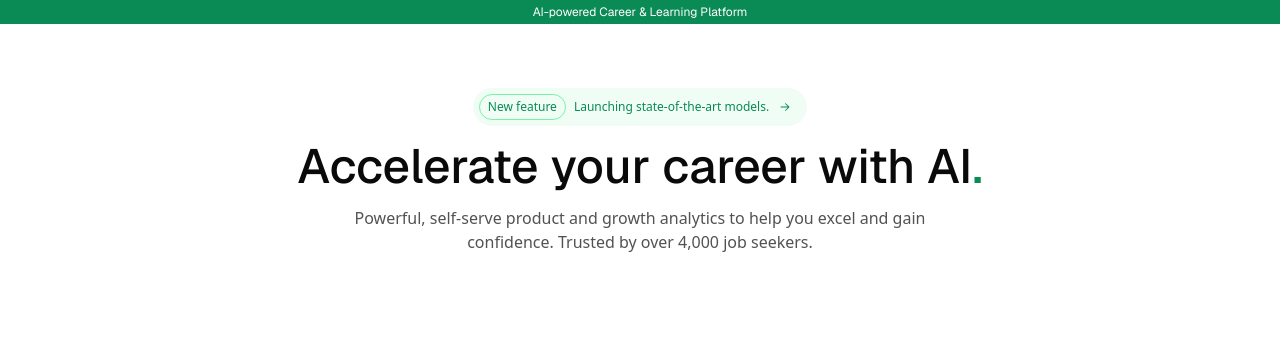
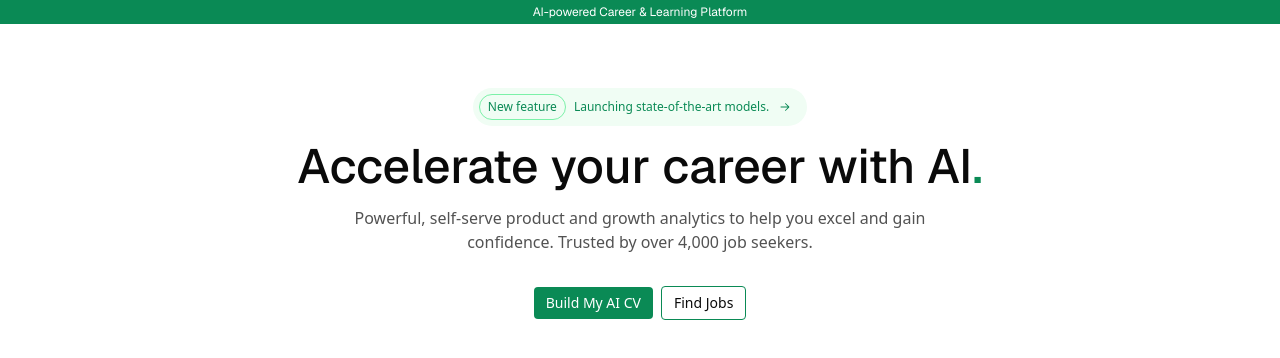
Before and after one commit to ShayokhShorfuddin/talgach-ai, a Next.js app: page / in a window 1280 px wide. Shown: the top 358 px of the page. Built offline with nearby package versions, Linux system fonts and the light colour scheme.

Commit message:
add hero-cta-buttons component

```diff
--- /dev/null
+++ b/app/_components/hero-cta-buttons.tsx
@@ -0,0 +1,19 @@
+export function HeroCTAButtons() {
+  return (
+    <div className="flex justify-center items-center gap-x-2 mt-8">
+      <button
+        type="button"
+        className="bg-talgach-green py-1.5 px-3 rounded text-sm font-medium text-white hover:cursor-pointer"
+      >
+        Build My AI CV
+      </button>
+
+      <button
+        type="button"
+        className="border border-talgach-green py-1.5 px-3 rounded text-sm font-medium hover:cursor-pointer"
+      >
+        Find Jobs
+      </button>
+    </div>
+  );
+}
--- a/app/page.tsx
+++ b/app/page.tsx
@@ -1,4 +1,5 @@
 import { Chip } from './_components/chip';
+import { HeroCTAButtons } from './_components/hero-cta-buttons';
 import HeroText from './_components/hero-text';
 import { MiniHeader } from './_components/mini-header';
 
@@ -8,6 +9,7 @@ export default function Page() {
       <MiniHeader />
       <Chip />
       <HeroText />
+      <HeroCTAButtons />
     </main>
   );
 }
```
